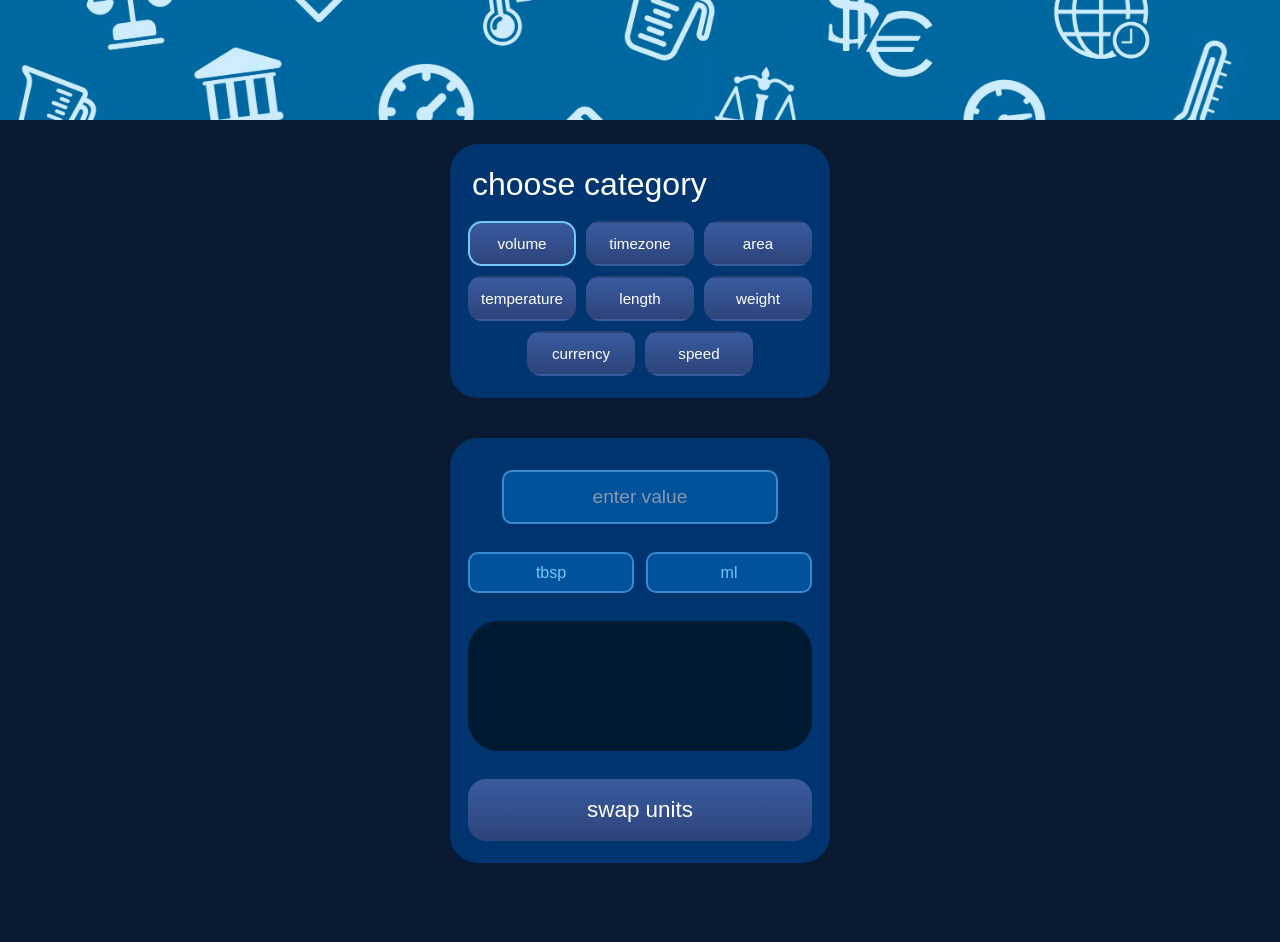
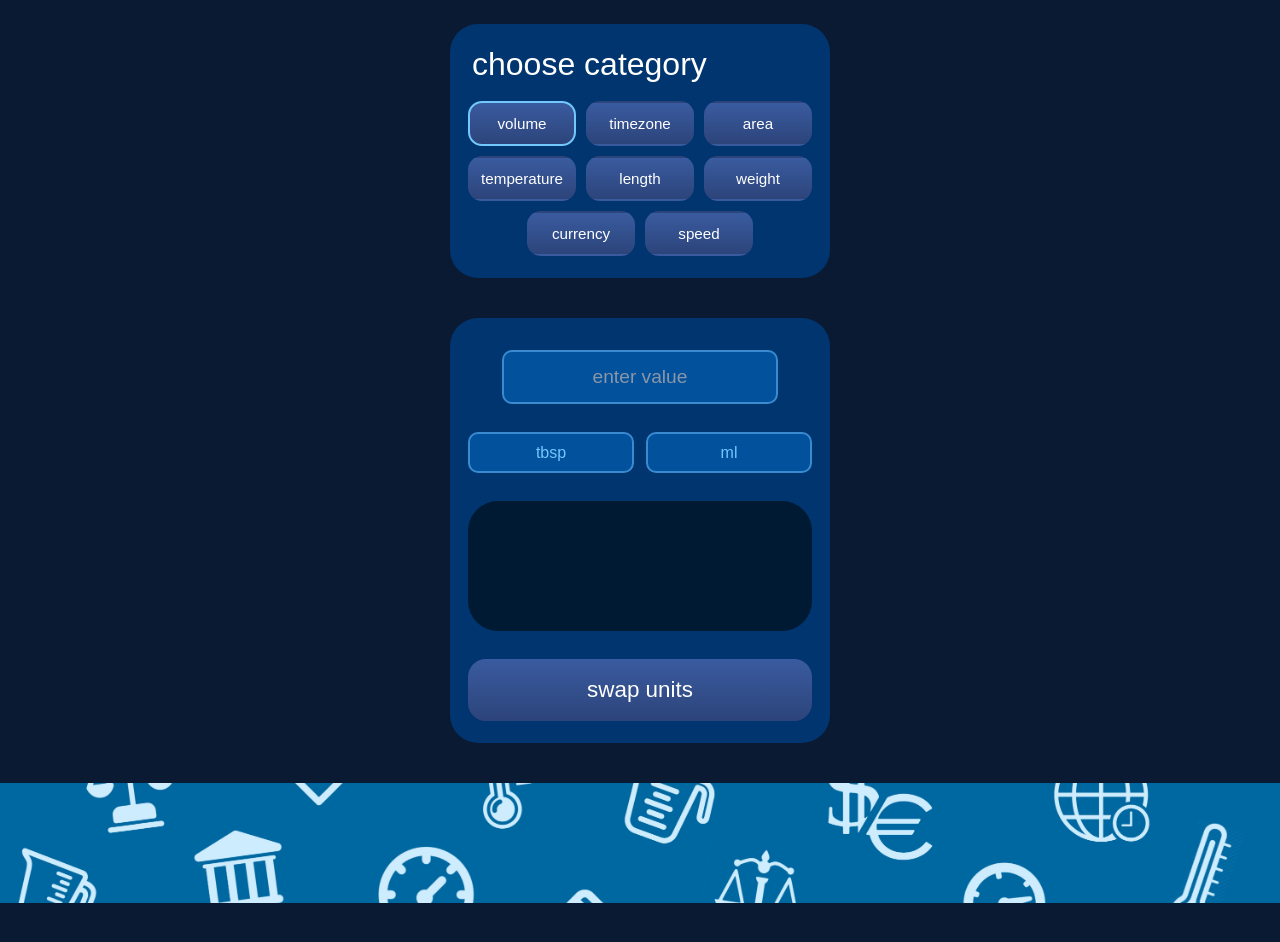
Before and after one commit to imkfnh/unit-converter-update, a plain HTML site: page index.html in a window 1280 px wide. After the commit the page ends 903 px from the top, so only its background shows below. Drawn offline with Linux system fonts and the light colour scheme; a web font is replaced by a local one.

Commit message:
Update index.html

```diff
--- a/index.html
+++ b/index.html
@@ -17,11 +17,6 @@
 </head>
 
 <body>
-
-  <!-- Header -->
-  <header class="app-header">
-    <img src="header.jpeg" class="header-img" alt="">
-  </header>
 
   <main class="page">
 
@@ -52,6 +47,11 @@
 
   </main>
 
+  <!-- Header image (now at the bottom) -->
+  <header class="app-header">
+    <img src="header.jpeg" class="header-img" alt="">
+  </header>
+
 <style>
   * {
     box-sizing: border-box;
@@ -80,7 +80,7 @@
 
   /* Page + cards */
   .page {
-    padding: 24px 20px 40px;
+    padding: 24px 20px 0;
   }
 
   .card {
```
